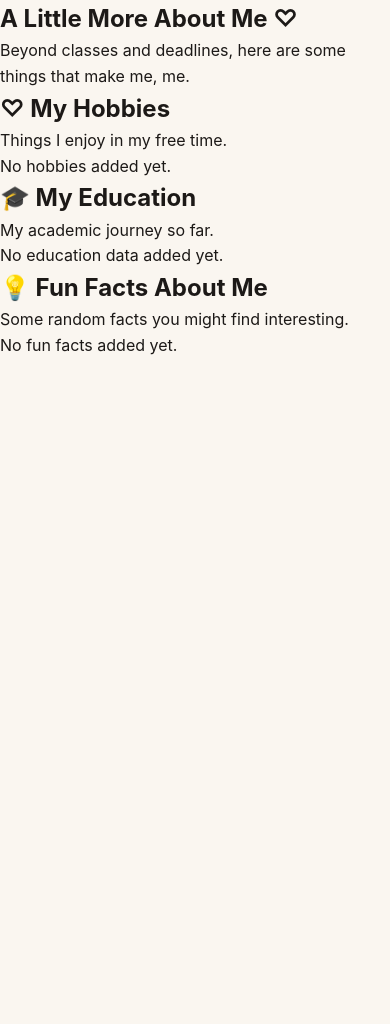
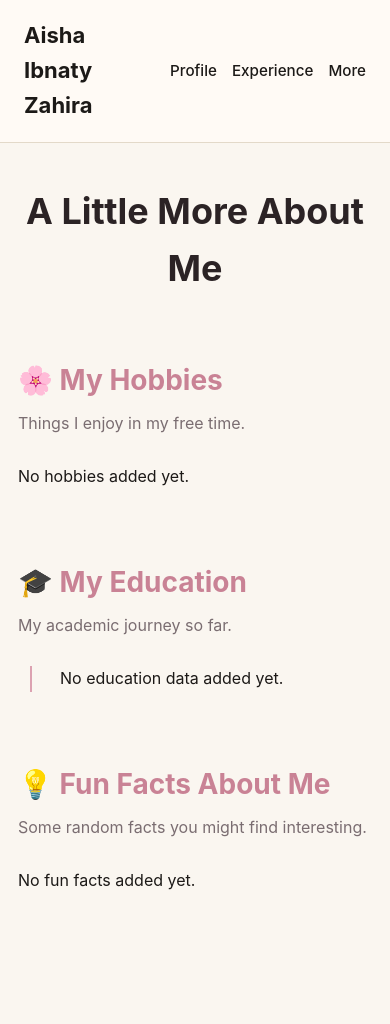
Before and after one commit to aishazahiraa/myportofolio, a Django app: page /more/ in a window 390 px wide. Before the commit the page ends 355 px from the top, so only its background shows below. Run offline with Django 5.2, Linux system fonts and the light colour scheme; data that the repository does not hold is empty.

Commit message:
editing small details

```diff
--- a/static/css/style.css
+++ b/static/css/style.css
@@ -473,3 +473,227 @@ h1,
         grid-template-columns: 1fr;
     }
 }
+
+/* =========================
+   MORE ABOUT ME PAGE
+========================= */
+
+.more-container {
+    max-width: 1180px;
+    margin: 0 auto;
+    padding: 70px 24px 90px;
+}
+
+.intro-more {
+    text-align: center;
+    margin-bottom: 60px;
+}
+
+.intro-more h1 {
+    font-size: 48px;
+    color: #2b2325;
+    margin-bottom: 14px;
+}
+
+.intro-more p {
+    font-size: 18px;
+    color: #6d6265;
+}
+
+/* SECTION */
+.section {
+    margin-bottom: 70px;
+}
+
+.section > h2 {
+    font-size: 34px;
+    color: #c98295;
+    margin-bottom: 8px;
+}
+
+.section > p {
+    color: #7a6d71;
+    margin-bottom: 28px;
+    font-size: 16px;
+}
+
+/* =========================
+   HOBBIES
+========================= */
+
+.card-container {
+    display: grid;
+    grid-template-columns: repeat(auto-fit, minmax(220px, 1fr));
+    gap: 24px;
+}
+
+.hobby-card {
+    background: #fffaf8;
+    border: 1px solid #ecd8de;
+    border-radius: 22px;
+    padding: 28px 24px;
+    text-align: center;
+    box-shadow: 0 8px 20px rgba(201, 130, 149, 0.12);
+    transition: 0.25s ease;
+}
+
+.hobby-card:hover {
+    transform: translateY(-6px);
+    box-shadow: 0 14px 28px rgba(201, 130, 149, 0.18);
+}
+
+.hobby-card .icon {
+    width: 72px;
+    height: 72px;
+    margin: 0 auto 16px;
+    border-radius: 50%;
+    background: #f7dfe6;
+    display: flex;
+    align-items: center;
+    justify-content: center;
+    font-size: 34px;
+}
+
+.hobby-card h3 {
+    font-size: 21px;
+    color: #2f2729;
+    margin-bottom: 10px;
+}
+
+.hobby-card p {
+    color: #6e6266;
+    line-height: 1.6;
+}
+
+/* =========================
+   EDUCATION
+========================= */
+
+.education-container {
+    position: relative;
+    margin-top: 28px;
+    padding-left: 42px;
+}
+
+.education-container::before {
+    content: "";
+    position: absolute;
+    left: 12px;
+    top: 0;
+    bottom: 0;
+    width: 2px;
+    background: #dca2b1;
+}
+
+.education-card {
+    position: relative;
+    background: #fff9f8;
+    border: 1px solid #edd9df;
+    border-radius: 20px;
+    padding: 28px;
+    margin-bottom: 24px;
+    box-shadow: 0 8px 18px rgba(201, 130, 149, 0.10);
+}
+
+.education-card::before {
+    content: "";
+    position: absolute;
+    left: -37px;
+    top: 34px;
+    width: 14px;
+    height: 14px;
+    border-radius: 50%;
+    background: #c98295;
+    border: 4px solid #fff7f5;
+}
+
+.education-year {
+    display: inline-block;
+    background: #f1d4dc;
+    color: #8f4f63;
+    padding: 7px 14px;
+    border-radius: 999px;
+    font-size: 14px;
+    margin-bottom: 14px;
+}
+
+.education-card h3 {
+    font-size: 24px;
+    color: #2e2527;
+    margin-bottom: 6px;
+}
+
+.education-card h4 {
+    color: #b0647a;
+    margin-bottom: 12px;
+}
+
+.education-card p {
+    color: #6e6266;
+    line-height: 1.7;
+}
+
+/* =========================
+   FUN FACTS
+========================= */
+
+.funfact-container {
+    display: grid;
+    grid-template-columns: repeat(auto-fit, minmax(220px, 1fr));
+    gap: 24px;
+}
+
+.funfact-card {
+    background: #fbe6ec;
+    border-radius: 18px;
+    padding: 26px 22px;
+    min-height: 190px;
+    box-shadow: 0 8px 18px rgba(201, 130, 149, 0.12);
+    transform: rotate(-1deg);
+    transition: 0.25s ease;
+}
+
+.funfact-card:nth-child(even) {
+    background: #fff6f8;
+    transform: rotate(1deg);
+}
+
+.funfact-card:hover {
+    transform: rotate(0deg) translateY(-5px);
+}
+
+.funfact-card .icon {
+    font-size: 32px;
+    margin-bottom: 14px;
+}
+
+.funfact-card h3 {
+    font-size: 20px;
+    color: #783e51;
+    margin-bottom: 10px;
+}
+
+.funfact-card p {
+    color: #62575a;
+    line-height: 1.6;
+}
+
+/* RESPONSIVE */
+@media (max-width: 768px) {
+    .more-container {
+        padding: 40px 18px 60px;
+    }
+
+    .intro-more h1 {
+        font-size: 36px;
+    }
+
+    .section > h2 {
+        font-size: 28px;
+    }
+
+    .card-container,
+    .funfact-container {
+        grid-template-columns: 1fr;
+    }
+}
--- a/templates/experience.html
+++ b/templates/experience.html
@@ -23,6 +23,7 @@
             <nav>
                 <a href="{% url 'main:show_main' %}">Profile</a>
                 <a href="{% url 'main:show_experience' %}">Experience</a>
+                <a href="{% url 'main:more_about_me' %}">More</a>
             </nav>
         </div>
     </header>
--- a/templates/more_about_me.html
+++ b/templates/more_about_me.html
@@ -12,17 +12,28 @@
 
 <body>
 
+    <header class="site-header">
+    <div class="container">
+        <a href="{% url 'main:show_main' %}" class="brand">Aisha Ibnaty Zahira</a>
+
+        <nav>
+            <a href="{% url 'main:show_main' %}">Profile</a>
+            <a href="{% url 'main:show_experience' %}">Experience</a>
+            <a href="{% url 'main:more_about_me' %}">More</a>
+        </nav>
+    </div>
+</header>
+
 <div class="more-container">
 
     <section class="intro-more">
-        <h1>A Little More About Me ♡</h1>
-        <p>Beyond classes and deadlines, here are some things that make me, me.</p>
+        <h1>A Little More About Me </h1>
     </section>
 
 
     <!-- HOBBIES -->
     <section class="section">
-        <h2>♡ My Hobbies</h2>
+        <h2>🌸 My Hobbies</h2>
         <p>Things I enjoy in my free time.</p>
 
         <div class="card-container">
```
